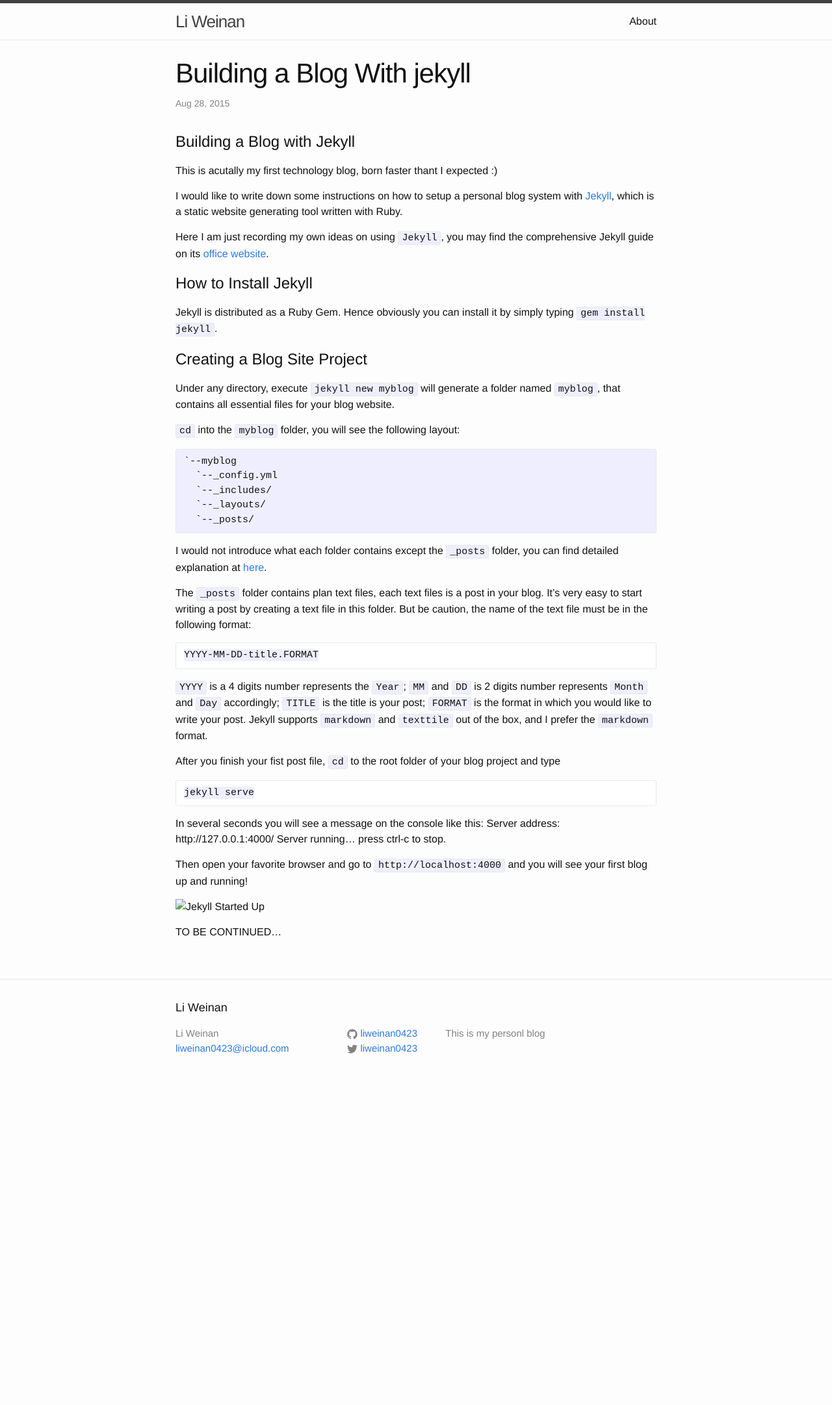
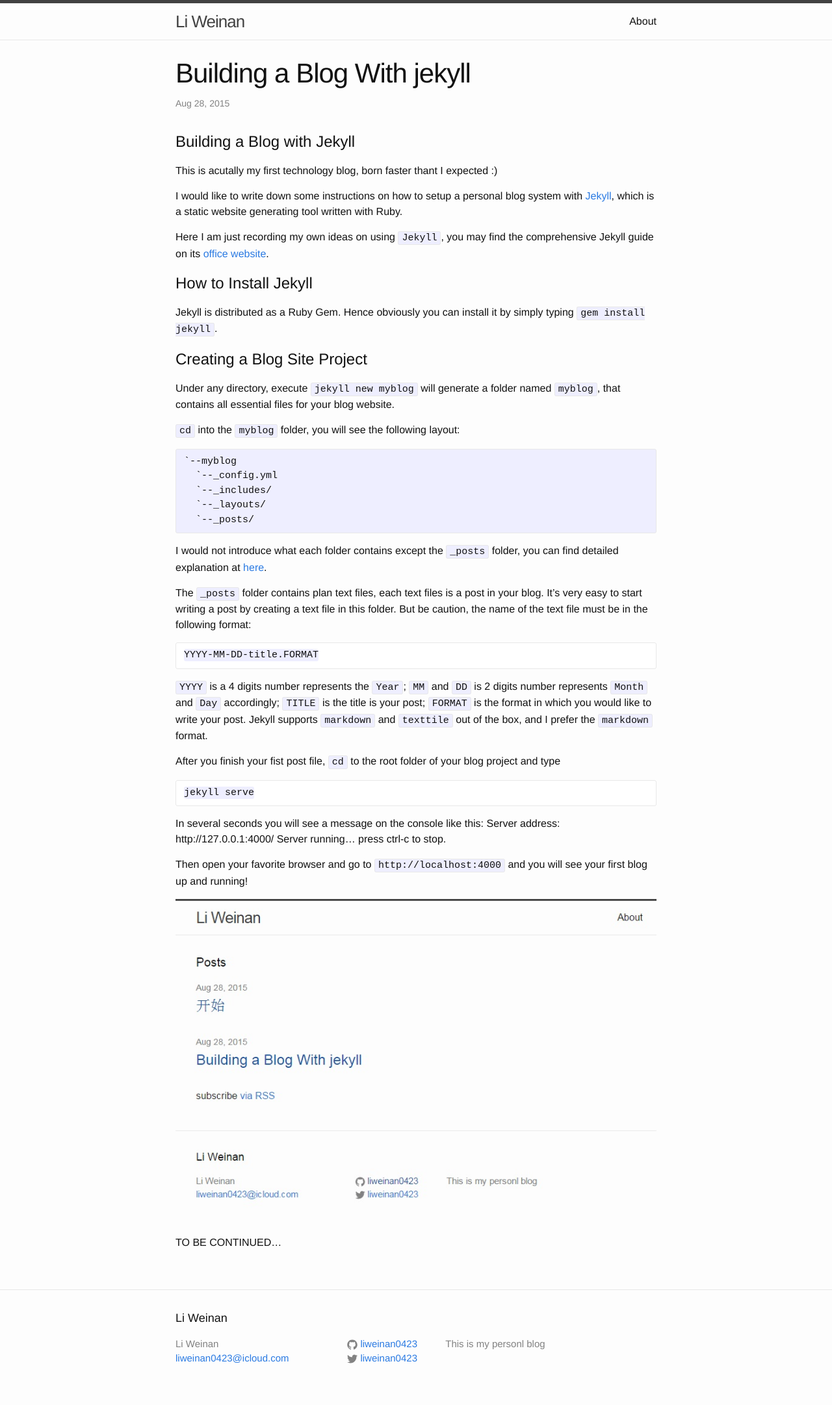
Before and after one commit to liweinan0423/liweinan0423.github.io, a Jekyll site: the page built from _posts/2015-08-28-build-a-blog-with-jekyll.md, in a window 1280 px wide. Shown: the whole page at 65% size. Built offline with Jekyll 4.4.1, drawn with Linux system fonts in a browser that asks for light colours; before the commit the page ends 1685 px from its top, so only the background shows below that.

Commit message:
Update 2015-08-28-build-a-blog-with-jekyll.md

```diff
--- a/_posts/2015-08-28-build-a-blog-with-jekyll.md
+++ b/_posts/2015-08-28-build-a-blog-with-jekyll.md
@@ -46,7 +46,7 @@ In several seconds you will see a message on the console like this:
 
 Then open your favorite browser and go to `http://localhost:4000` and you will see your first blog up and running!
 
-![Jekyll Started Up]({{site.url}}/assets/images/jekyll-startup.jpg)
+![Jekyll Started Up](//{{site.url}}/assets/images/jekyll-startup.jpg)
 
 
 TO BE CONTINUED...
```
